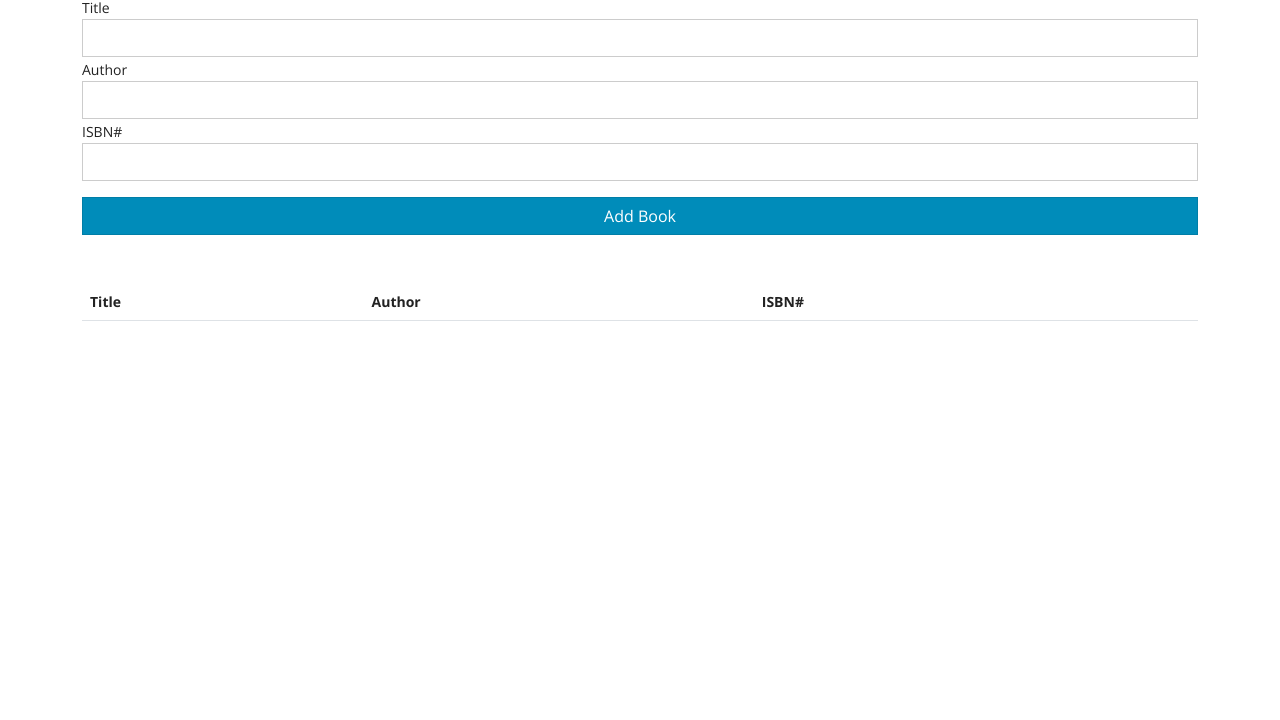
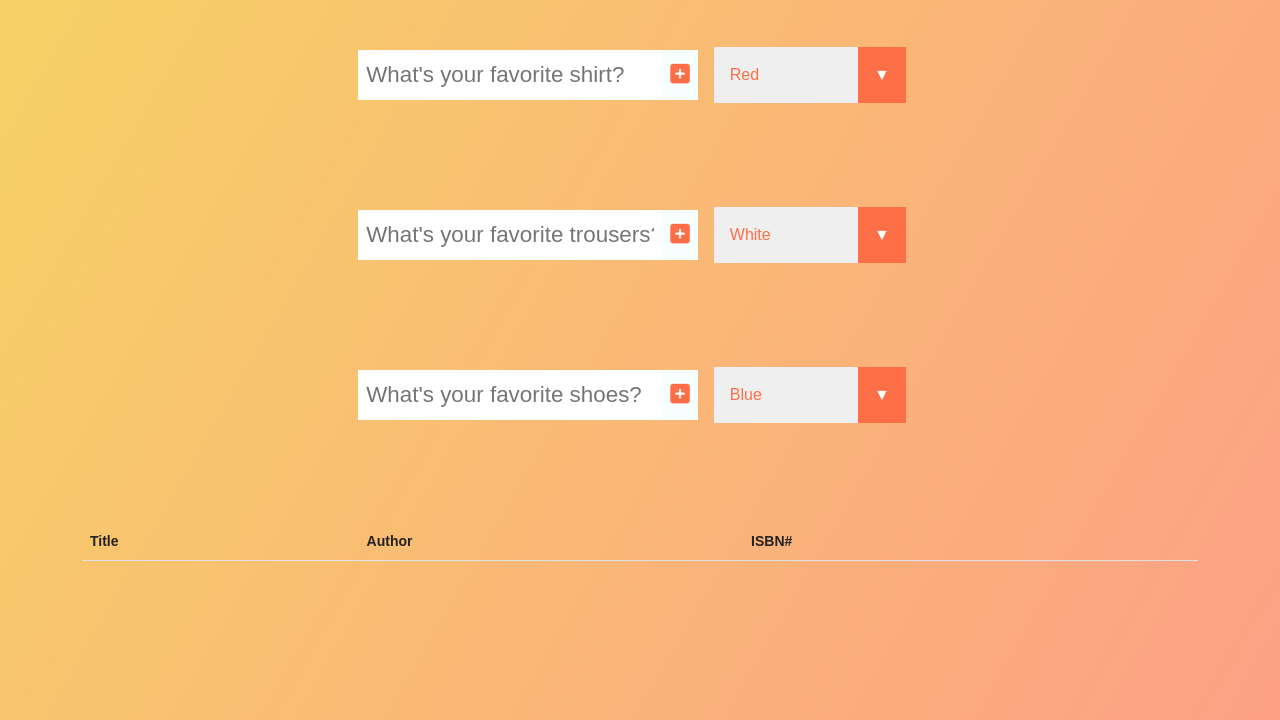
Before and after one commit to KAD105/JavaScript-Booklist-app, a plain HTML site: page index.html in a window 1280 px wide. Shown: the part 104-824 px from the top of the page. Before the commit the page ends 800 px from the top, so only its background shows below. Drawn offline with nearby package versions, Linux system fonts and the light colour scheme.

Commit message:
App.js update

```diff
--- a/app.js
+++ b/app.js
@@ -0,0 +1,37 @@
+// Book Class: Represents a Book
+class Book {
+    constructor(title, author, isbn) {
+      this.title = title;
+      this.author = author;
+      this.isbn = isbn;
+    }
+  }
+
+  // UI Class: Handle UI Tasks
+  class UI {
+    static displayBooks() {
+      const books = Store.getBooks();
+
+      books.forEach((book) => UI.addBookToList(book));
+    }
+
+    static addBookToList(book) {
+      const list = document.querySelector('#book-list');
+
+      const row = document.createElement('tr');
+
+      row.innerHTML = `
+        <td>${book.title}</td>
+        <td>${book.author}</td>
+        <td>${book.isbn}</td>
+        <td><a href="#" class="btn btn-danger btn-sm delete">X</a></td>
+      `;
+
+      list.appendChild(row);
+    }
+
+    static deleteBook(el) {
+      if(el.classList.contains('delete')) {
+        el.parentElement.parentElement.remove();
+      }
+    }
--- a/index.html
+++ b/index.html
@@ -5,34 +5,71 @@
     <meta http-equiv="X-UA-Compatible" content="IE=edge">
     <meta name="viewport" content="width=device-width, initial-scale=1.0">
     <link  rel="stylesheet" href="https://bootswatch.com/5/yeti/bootstrap.min.css">
+    <link rel="stylesheet" href="./styles.css" />
     <script src="https://kit.fontawesome.com/e5098e94fe.js" crossorigin="anonymous"></script>
-    <title>Document</title>
+    <title>outfit-shop</title>
 </head>
 <body>
 
     <div class="container mt-4">
         <h1 class="display-4 text-center">
-            <i class="fas fa-book-open text-primary"></i>
-             My<span class="text-primary">Book</span> List</h1>
+            <i class="fas fa-tshirt text-primary"></i>
+             Your <span class="text-primary"> Best</span> Outfit</h1>
 
-        <form id="book-form">
-            <div class="form-group">
-                <label for="title">Title</label>
-                <input type="text" id="title" class="form-control">
-            </div>
+             <form>
+                <input type="text" class="input" placeholder="What's your favorite shirt?" required/>
+                <button class="outfit-btn" type="submit">
+                  <i class="fas fa-plus-square"></i>
+                </button>
+                <div class="select">
+                  <select name="outfit-color" class="filter-color">
+                    <option value="red">Red</option>
+                    <option value="white">White</option>
+                    <option value="green">Green</option>
+                    <option value="blue">Blue</option>
+                    <option value="black">Black</option>
+                    <option value="yellow">Yellow</option>
+                    <option value="purple">Purple</option>
+                  </select>
+                </div>
+            </form>
 
-            <div class="form-group">
-                <label for="Author">Author</label>
-                <input type="text" id="Author" class="form-control">
-            </div>
+            <form>
+                <input type="text" class="input" placeholder="What's your favorite trousers?" required/>
+                <button class="outfit-btn" type="submit">
+                  <i class="fas fa-plus-square"></i>
+                </button>
+                <div class="select">
+                  <select name="outfit-colo" class="filter-color">
+                    <option value="white">White</option>
+                    <option value="red">Red</option>
+                    <option value="green">Green</option>
+                    <option value="blue">Blue</option>
+                    <option value="black">Black</option>
+                    <option value="yellow">Yellow</option>
+                    <option value="purple">Purple</option>
+                  </select>
+                </div>
+            </form>
 
-            <div class="form-group">
-                <label for="ISBN#">ISBN#</label>
-                <input type="text" id="ISBN#" class="form-control">
-            </div>
-            <input style="width: 100%;" type="submit" value="Add Book"
-            class="btn btn-primary btn-block mt-3">
-        </form>
+            <form>
+                <input type="text" class="input" placeholder="What's your favorite shoes?" required/>
+                <button class="outfit-btn" type="submit">
+                  <i class="fas fa-plus-square"></i>
+                </button>
+                <div class="select">
+                  <select name="outfit-colo" class="filter-color">
+                    <option value="blue">Blue</option>
+                    <option value="white">White</option>
+                    <option value="red">Red</option>
+                    <option value="green">Green</option>
+                    <option value="black">Black</option>
+                    <option value="yellow">Yellow</option>
+                    <option value="purple">Purple</option>
+                  </select>
+                </div>
+            </form>
+
 
         <table class="table table-striped mt-5">
             <thead>
--- /dev/null
+++ b/styles.css
@@ -0,0 +1,129 @@
+* {
+    margin: 0;
+    padding: 0;
+    box-sizing: border-box;
+  }
+  body {
+    background-image: linear-gradient(120deg, #f6d365 0%, #fda085 100%);
+    color: white;
+    font-family: "Poppins", sans-serif;
+    min-height: 100vh;
+  }
+  header {
+    font-size: 2rem;
+  }
+
+  header,
+  form {
+    min-height: 20vh;
+    display: flex;
+    justify-content: center;
+    align-items: center;
+  }
+  form input,
+  form button {
+    padding: 0.5rem;
+    font-size: 1.4rem;
+    border: none;
+    background: white;
+    outline: none;
+  }
+  form button {
+    color: #ff6f47;
+    background: #f7fffe;
+    cursor: pointer;
+    transition: all 0.3s ease;
+  }
+  form button:hover {
+    background: #ff6f47;
+    color: white;
+  }
+  .todo-container {
+    display: flex;
+    justify-content: center;
+    align-items: center;
+  }
+
+  .todo-list {
+    min-width: 30%;
+    list-style: none;
+  }
+
+  .todo {
+    margin: 0.5rem;
+    background: white;
+    font-size: 1.5rem;
+    color: black;
+    display: flex;
+    justify-content: space-between;
+    align-items: center;
+    transition: all 1s ease;
+  }
+  .filter-color {
+    padding: 1rem;
+  }
+  .todo li {
+    flex: 1;
+  }
+
+
+  .todo-item {
+    padding: 0rem 0.5rem;
+  }
+
+  /* .fa-trash,
+  .fa-check {
+    pointer-events: none;
+  } */
+
+  /* .fall {
+    transform: translateY(10rem) rotateZ(20deg);
+    opacity: 0;
+  }
+   */
+  /* .completed {
+    text-decoration: line-through;
+    opacity: 0.5;
+  }
+   */
+  /*CUSTOM SELECTOR */
+  select {
+    -webkit-appearance: none;
+    -moz-appearance: none;
+    -ms-appearance: none;
+    appearance: none;
+    outline: 0;
+    box-shadow: none;
+    border: 0 !important;
+    background-image: none;
+  }
+
+  /* Custom Select */
+  .select {
+    margin: 1rem;
+    position: relative;
+    overflow: hidden;
+  }
+  select {
+    color: #ff6f47;
+    font-family: "Poppins", sans-serif;
+    cursor: pointer;
+    width: 12rem;
+  }
+  /* Arrow */
+  .select::after {
+    content: "\25BC";
+    position: absolute;
+    top: 0;
+    right: 0;
+    padding: 1rem;
+    background: #ff6f47;
+    cursor: pointer;
+    pointer-events: none;
+  }
+  /* Transition */
+  /*
+  .select:hover::after {
+    transform: scale(1.5);
+  }
+  */
```
